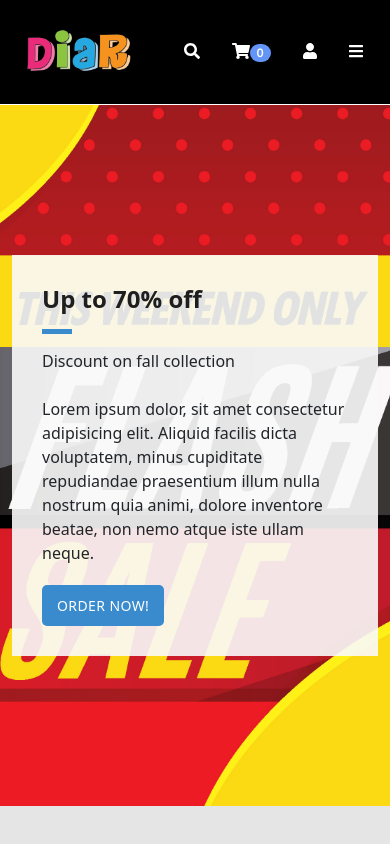
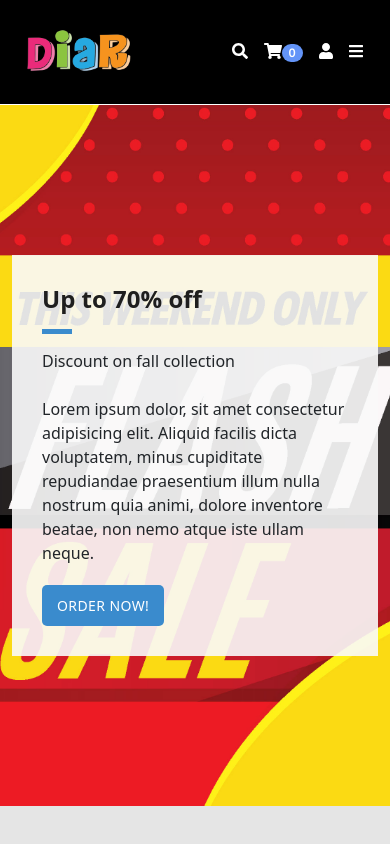
Before and after one commit to diarjr198/b3-assignment3FE, an Angular app: page /home in a window 390 px wide. Shown: the top 844 px of the page. Built offline with nearby package versions, Linux system fonts and the light colour scheme; no server answers.

Commit message:
update responsive header

```diff
--- a/src/app/components/header/header.component.css
+++ b/src/app/components/header/header.component.css
@@ -245,6 +245,10 @@ header .cart-items-container .btn {
   header .navbar a {
     margin: 0;
   }
+
+  header .icon fa-icon {
+    margin-left: 1rem !important;
+  }
 }
 
 @media only screen and (min-width: 769px) {
```
